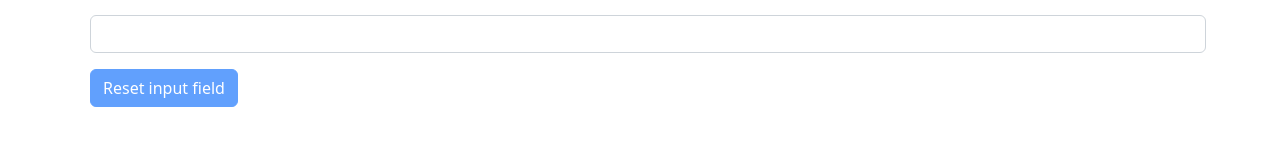
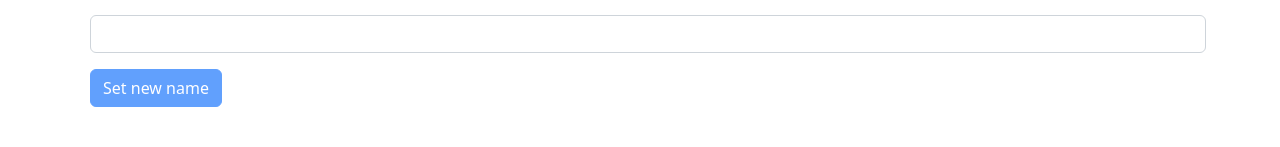
Before and after one commit to agencik007/angular-course, an Angular app: page / in a window 1280 px wide. Shown: the part 153-300 px from the top of the page. Built offline with nearby package versions, Linux system fonts and the light colour scheme.

Commit message:
changed names of button and method

```diff
--- a/src/app/username/username.component.html
+++ b/src/app/username/username.component.html
@@ -13,9 +13,9 @@
               <button
                 class="btn btn-primary m-2"
                 [disabled]="!username"
-                (click)="onResetInput()"
+                (click)="resetInput()"
               >
-                Reset input field
+                Set new name
               </button>
         </div>
     </div>
--- a/src/app/username/username.component.ts
+++ b/src/app/username/username.component.ts
@@ -8,7 +8,7 @@ import { Component } from '@angular/core';
 export class UsernameComponent {
   username = '';
 
-  onResetInput() {
+  resetInput() {
     this.username = '';
   }
 }
```
